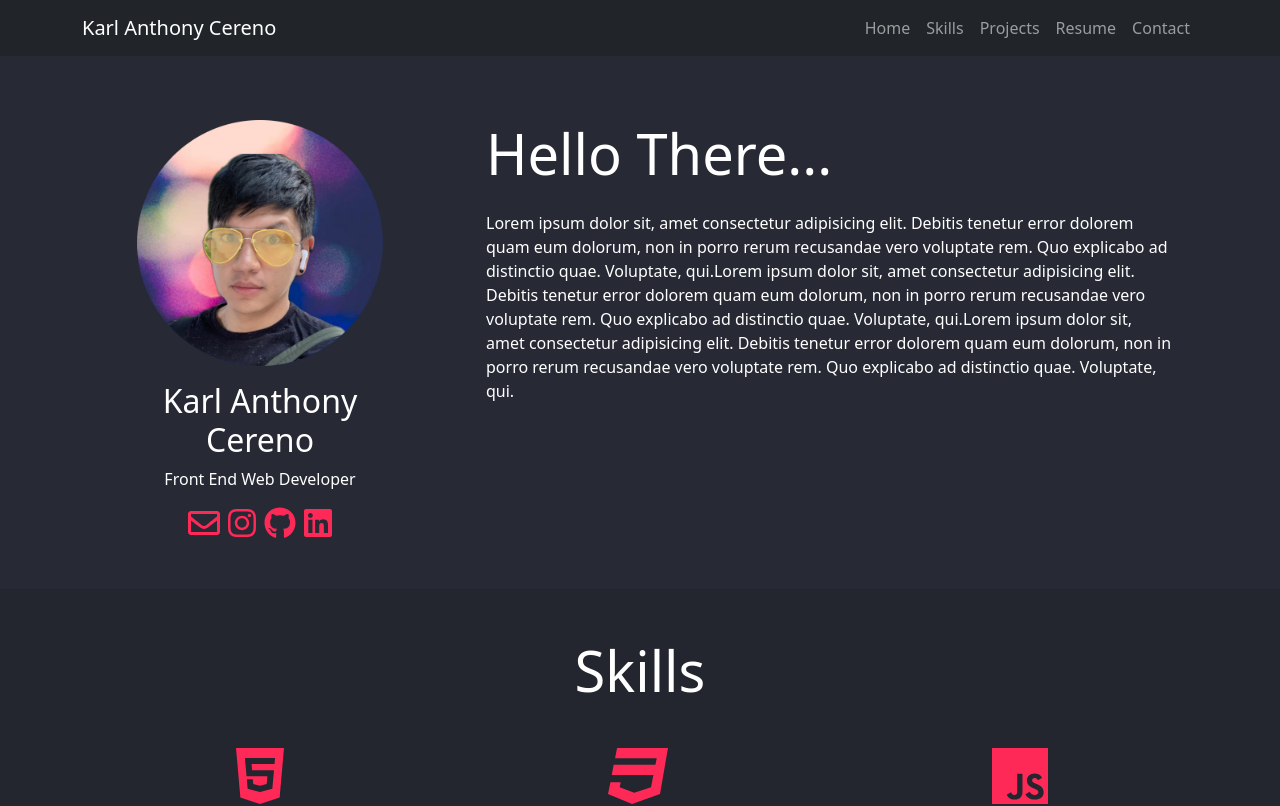
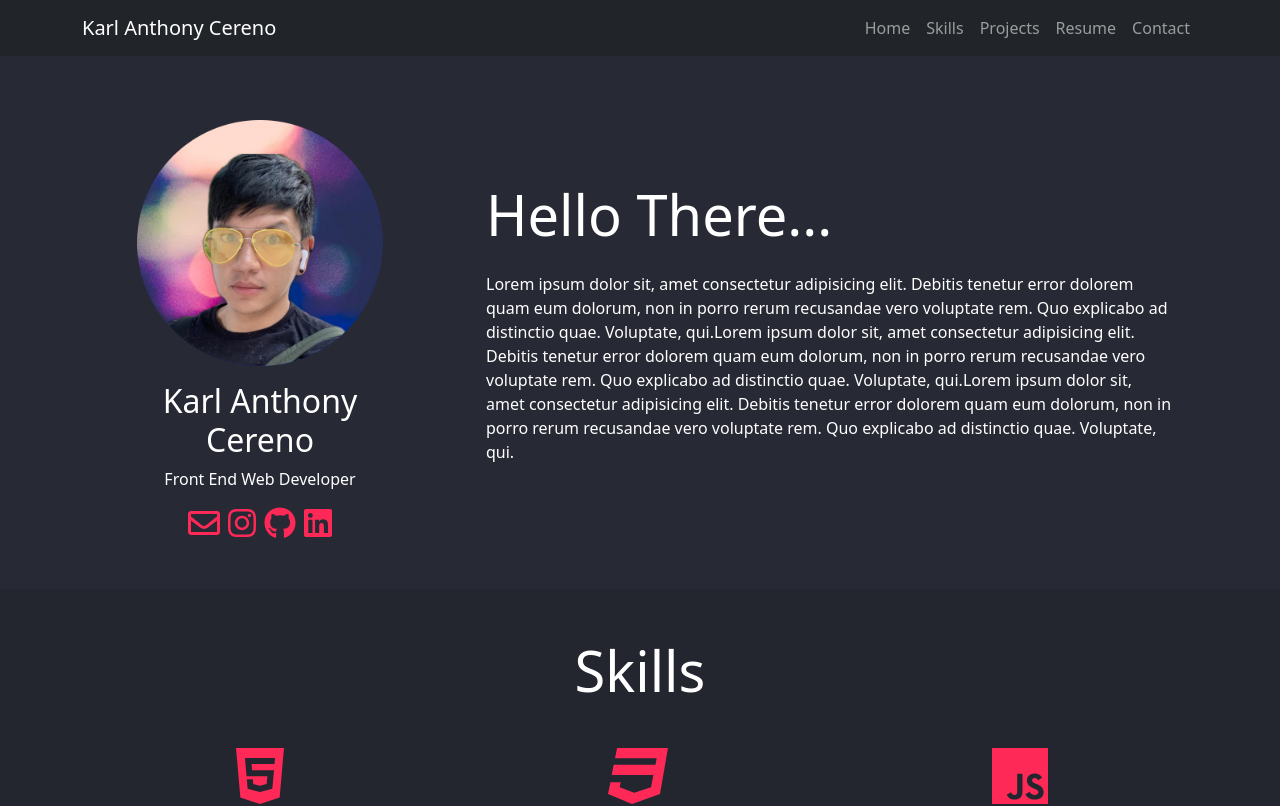
Before and after one commit to kcereno/portfolio-site, a React (Create React App) app: page / in a window 1280 px wide. Shown: the top 806 px of the page. Built offline with nearby package versions, Linux system fonts and the light colour scheme.

Commit message:
Change bio and section headers alignment

```diff
--- a/src/App.tsx
+++ b/src/App.tsx
@@ -16,7 +16,7 @@ import {
 } from "@fortawesome/free-brands-svg-icons";
 import Skill from "./Components/Skill/Skill";
 import { faDatabase } from "@fortawesome/free-solid-svg-icons";
-import profilePicture from "./assets/pictures/profile1.png"
+import profilePicture from "./assets/pictures/profile1.png";
 
 function App() {
   return (
@@ -24,10 +24,10 @@ function App() {
       <NavigationBar />
 
       {/* Home Section */}
-      <section id="home" className="py-5">
+      <section id="home" className="py-5 text-white">
         <Container>
           <Row>
-            <Col md={4} className="profile  text-white">
+            <Col md={4} className="profile  ">
               <Container className="d-flex flex-column align-items-center">
                 <img
                   className="profile-img  py-3"
@@ -86,9 +86,9 @@ function App() {
                 </div>
               </Container>
             </Col>
-            <Col className="text-white">
+            <Col className="d-flex align-items-center">
               <Container>
-                <div className="bio">
+                <div>
                   <h2 className="display-4 py-3">Hello There...</h2>
                   <p>
                     Lorem ipsum dolor sit, amet consectetur adipisicing elit.
@@ -141,7 +141,7 @@ function App() {
       <section id="projects" className="text-white py-5">
         <Container>
           <Row>
-            <Col lg={5}>
+            <Col lg={4}>
               <h2 className="display-5 text-center">Projects</h2>
             </Col>
             <Col>
@@ -155,7 +155,7 @@ function App() {
       <section id="contact" className="text-white py-5">
         <Container>
           <Row>
-            <Col lg={5}>
+            <Col lg={4}>
               <h2 className="display-5 text-center">Contact</h2>
             </Col>
             <Col>
```
